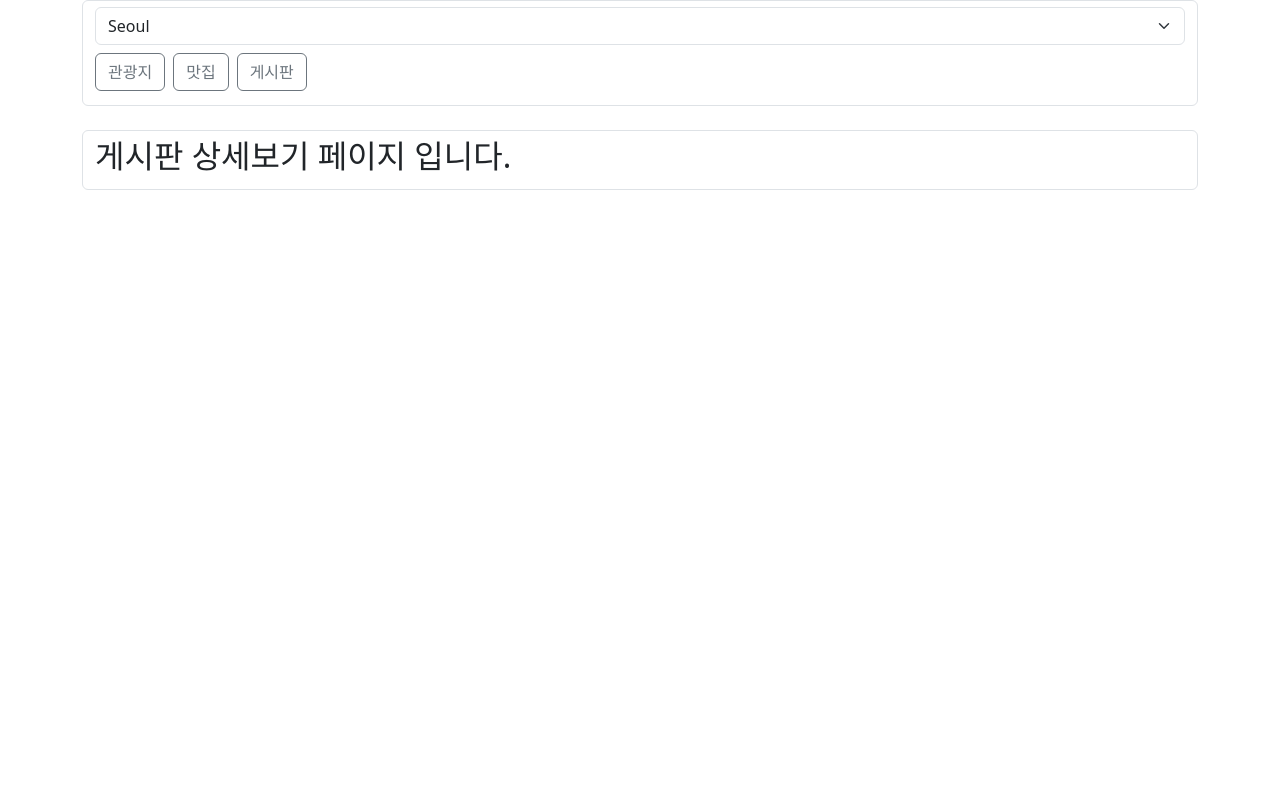
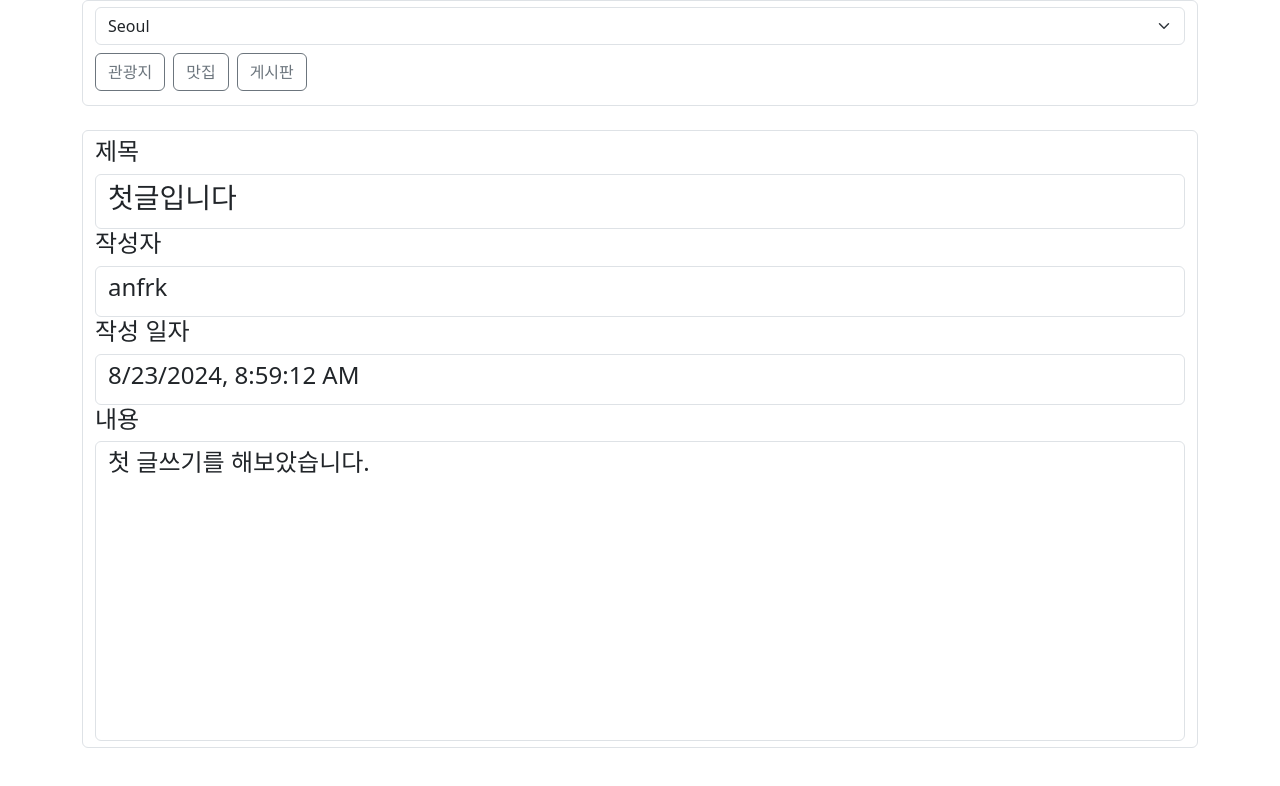
Before and after one commit to anfrk-full/solo-pjt, a React (Create React App) app: page /board-view/1 in a window 1280 px wide. Shown: the top 786 px of the page. Built offline with nearby package versions, Linux system fonts and the light colour scheme; data requests are answered from the project's data file.

Commit message:
add detail board view page sample

```diff
--- a/src/travel/component/list/BoardList.jsx
+++ b/src/travel/component/list/BoardList.jsx
@@ -7,7 +7,7 @@ function BoardList(props) {
     const navigate = useNavigate();
 
     const moveHandler = (id) => {
-        navigate(`board-view/${id}`);
+        navigate(`/board-view/${id}`);
     }
 
     const editHandler = (event) => {
--- a/src/travel/component/pages/BoardViewPage.jsx
+++ b/src/travel/component/pages/BoardViewPage.jsx
@@ -1,10 +1,53 @@
-import React from "react";
+import React, { useEffect, useState } from "react";
+import { useParams } from "react-router-dom";
+import axios from "axios";
 
 function BoardViewPage(props) {
+
+    const {id} = useParams();
+    const [title, setTitle] = useState();
+    const [content, setContent] = useState();
+    const [writer , setWriter] = useState();
+    const [writeDate, setWriteDate] = useState();
+
+    useEffect(() => {
+        const getInfo = async() => {
+            try {
+                const response = await axios.get(`http://localhost:8000/board?id=${id}`);
+                console.log("debug BoardViewPage getInfo response data , " , response.data);
+                setTitle(response.data[0].title);
+                setContent(response.data[0].content);
+                setWriter(response.data[0].writer);
+                setWriteDate(new Date(response.data[0].date).toLocaleString());
+            } catch (err) {
+                console.log("BoardViewPage getInfo err , " , err);
+            }
+        }
+        getInfo();
+    }, [])
+
     return (
         <div class='container'>
             <div class='form-control'>
-                <h2>게시판 상세보기 페이지 입니다.</h2>
+                <h4>제목</h4>
+                <div class='form-control'>
+                    <h3>{title}</h3>
+                </div>
+
+                <h4>작성자</h4>
+                <div class='form-control'>
+                    <h4>{writer}</h4>
+                </div>
+
+                <h4>작성 일자</h4>
+                <div class='form-control'>
+                    <h4>{writeDate}</h4>
+                </div>
+
+                <h4>내용</h4>
+                <div class='form-control' style={{height : 300}}>
+                    <h4>{content}</h4>
+                </div>
             </div>
         </div>
     );
```
